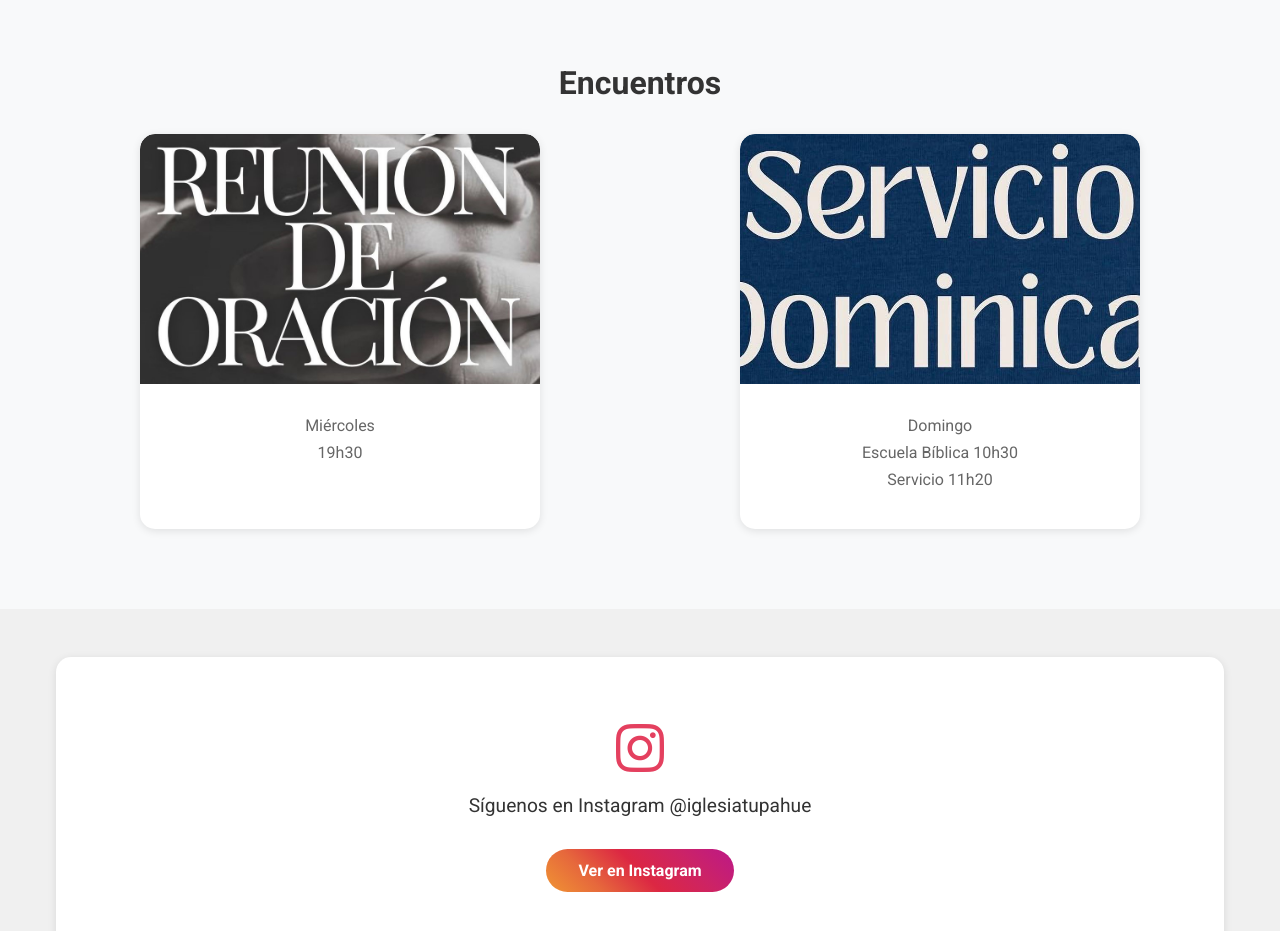
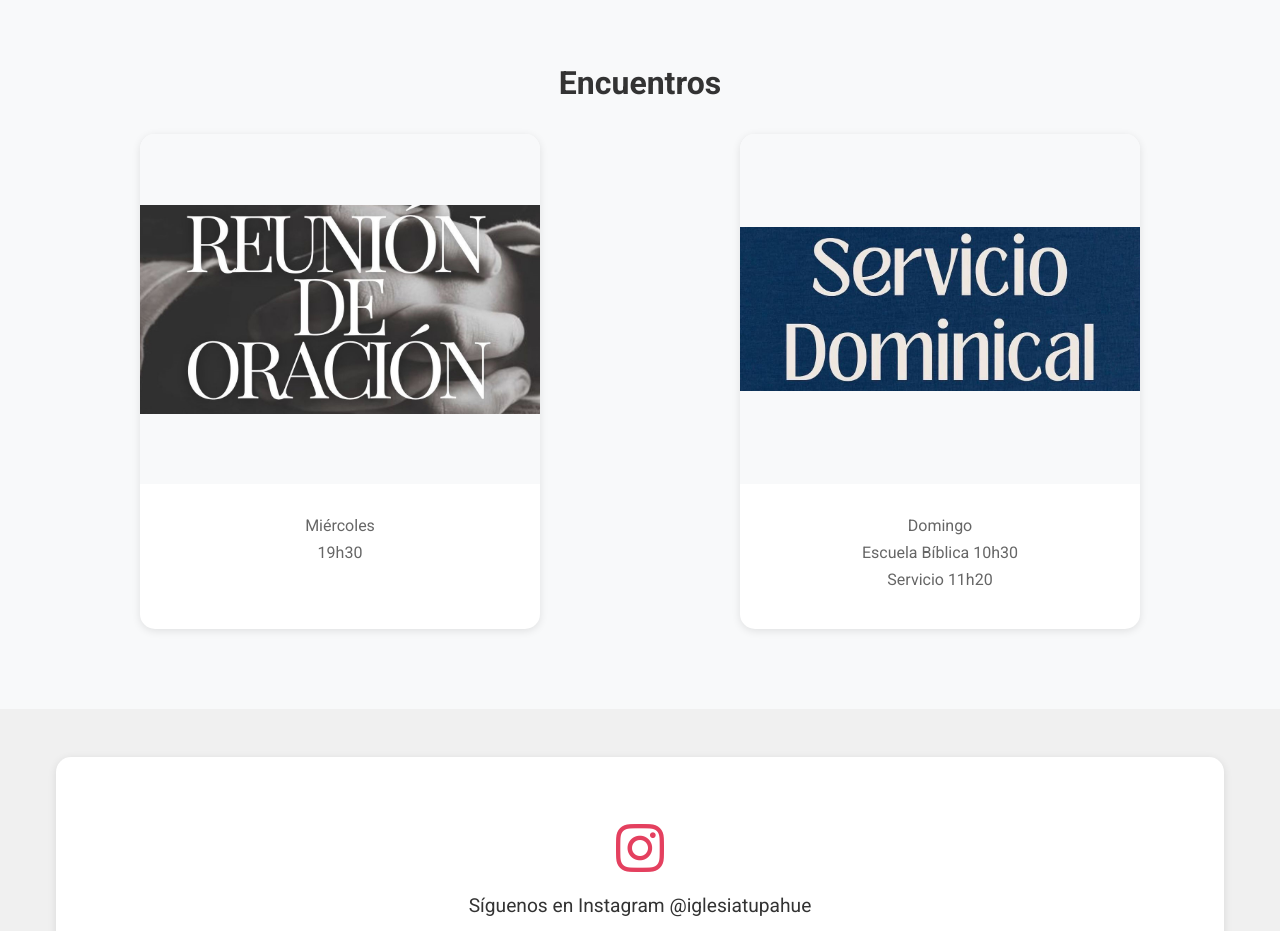
Before and after one commit to ChaviPalma/Tupahue, a Next.js app: page / in a window 1280 px wide. Shown: the part 1700-2631 px from the top of the page. Built offline with nearby package versions, Linux system fonts and the light colour scheme.

Commit message:
Mostrar imagen completa de encuentros aumentando altura del contenedor

```diff
--- a/app/page.module.css
+++ b/app/page.module.css
@@ -260,7 +260,7 @@
 
 .encuentroImageContainer {
   width: 100%;
-  height: 250px;
+  height: 350px;
   overflow: hidden;
   display: flex;
   align-items: center;
@@ -271,7 +271,7 @@
 .encuentroImage {
   width: 100%;
   height: 100%;
-  object-fit: cover;
+  object-fit: contain;
   object-position: center;
   border-radius: 15px 15px 0 0;
 }
```
